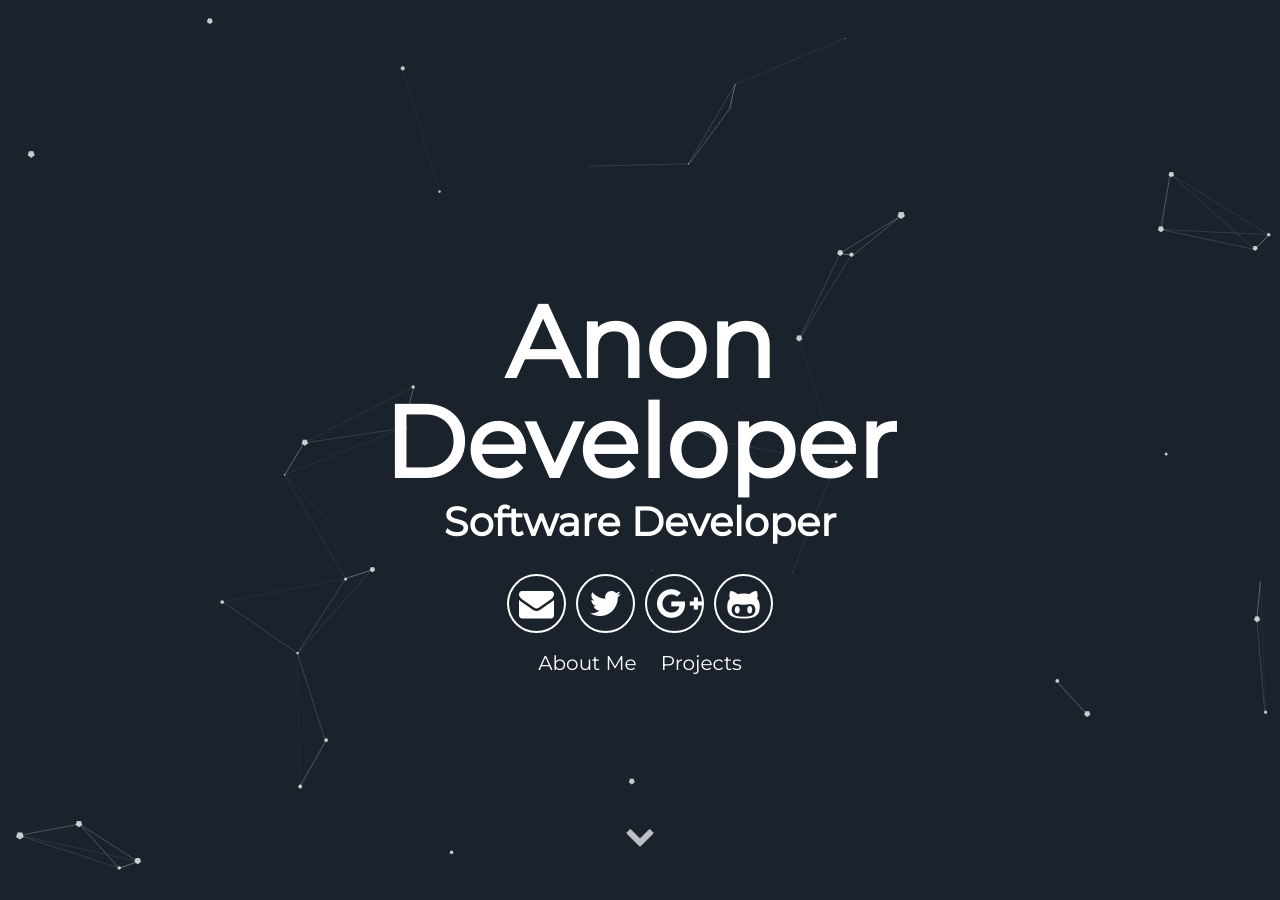
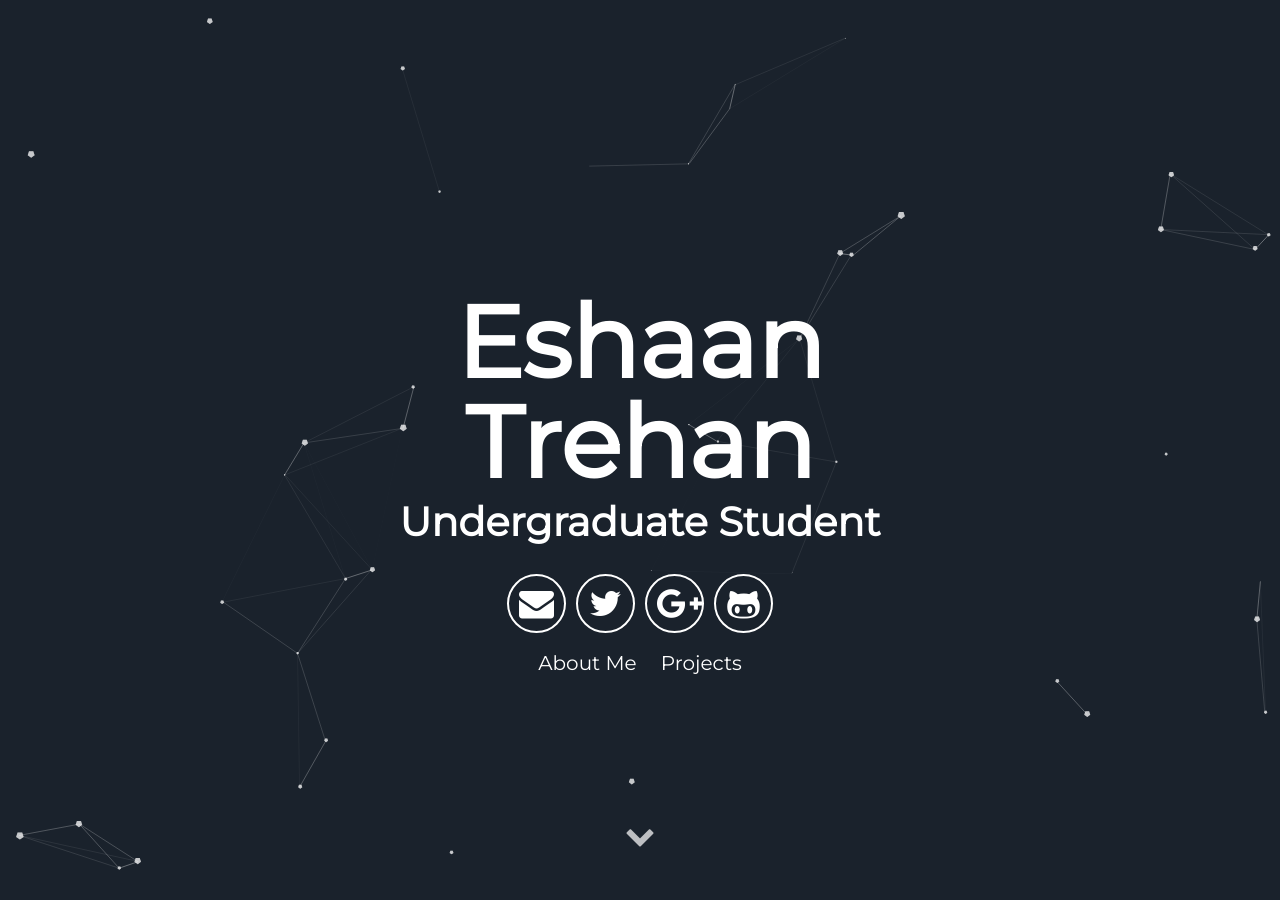
Before and after one commit to EshaanTrehan/EshaanTrehan.github.io, a Jekyll site: the page built from index.html, in a window 1280 px wide and 900 px high. Built offline with Jekyll 4.4.1, drawn with Linux system fonts in a browser that asks for light colours; some of the changed text lies outside the part shown.

Commit message:
changes#1

```diff
--- a/_config.yml
+++ b/_config.yml
@@ -5,10 +5,10 @@ description: A blog about lorem ipsum dolor sit amet
 # url: "localhost:3000" # the base hostname & protocol for your site e.g. http://willianjusten.com.br
 
 # User settings
-username: Anon Developer
+username: Eshaan Trehan
 user_description: Bicycle rights irony actually neutra typewriter lyft. Man bun taxidermy put a bird on it, umami yr ramps pop-up ugh bushwick chia lo-fi. Occupy bitters pour-over snackwave you probably haven't heard of them small batch. Cornhole mustache man bun letterpress echo park VHS.
-user_title: Software Developer
-email: anon@anon.com
+user_title: Undergraduate Student
+email: eshaan.trehan@gmail.com
 twitter_username: lorem_ipsum
 github_username:  lorem_ipsum
 gplus_username:  lorem_ipsum
```
